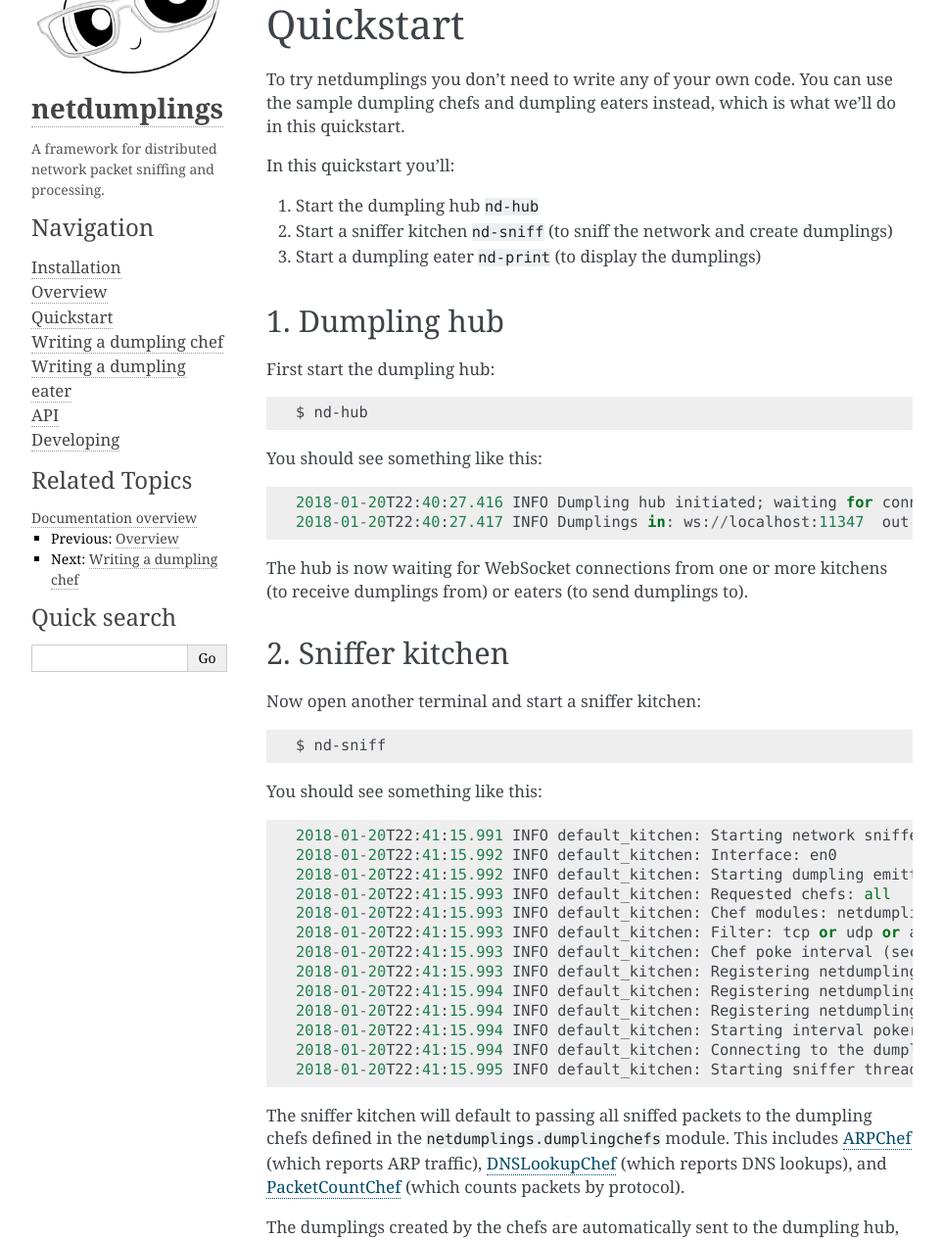
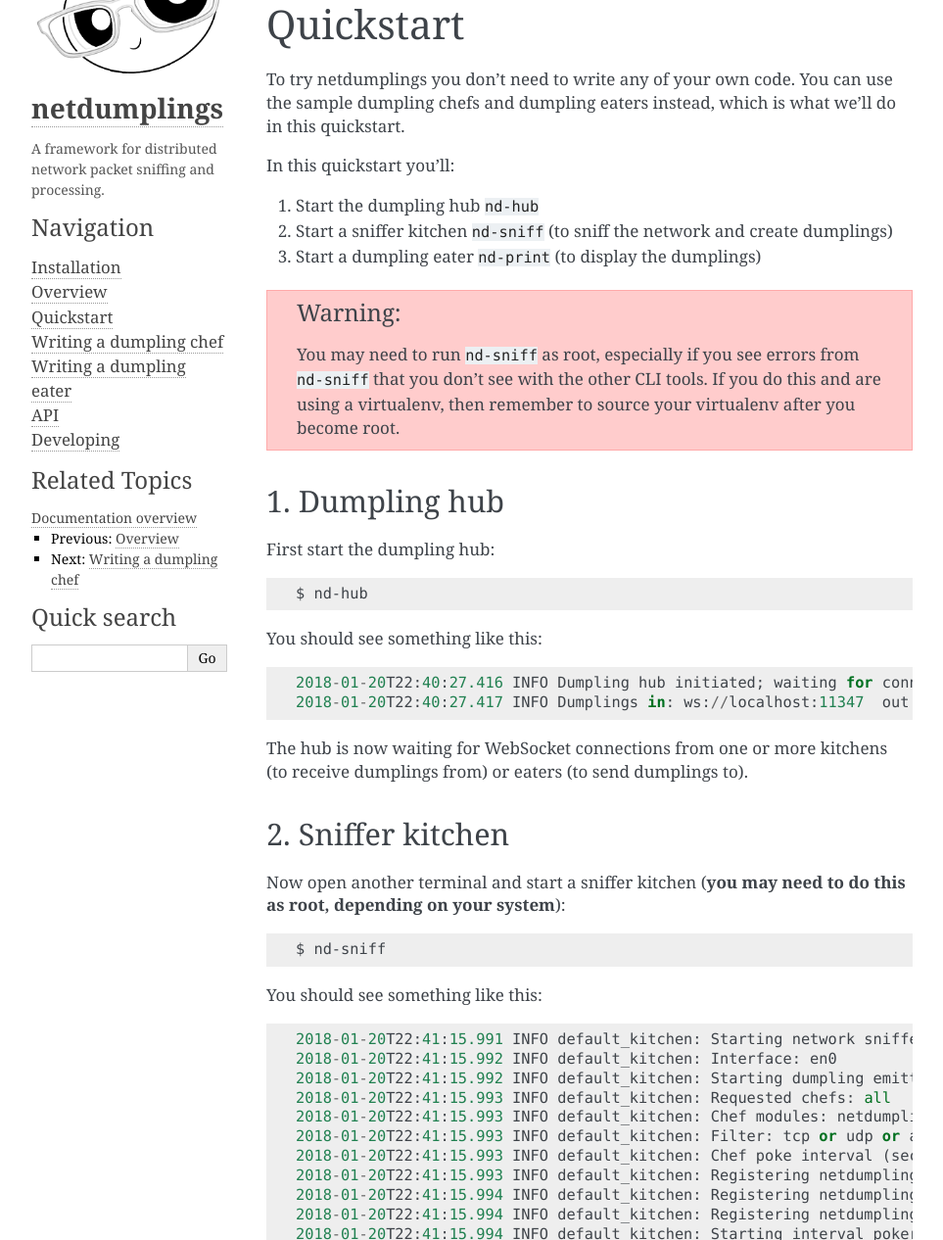
Before and after one commit to mjoblin/netdumplings, a Sphinx documentation site: the page built from docs/pages/quickstart.rst, in a window 1280 px wide and 1400 px high, cut to the strip 134-1400 px from the top of the window. Shown: the whole strip at 98% size, without its empty margins (148-1111 px from the left). Built offline with Sphinx 7.4.7, drawn with Linux system fonts in a browser that asks for light colours.

Commit message:
Update dependencies
* Change to websockets v7 to fix security warnings
* Switch to main scapy package now that it supports python 3
* Update docs to explain that nd-sniff might need to be run as root

```diff
--- a/docs/pages/quickstart.rst
+++ b/docs/pages/quickstart.rst
@@ -13,6 +13,11 @@
 2. Start a sniffer kitchen ``nd-sniff`` (to sniff the network and create
    dumplings)
 3. Start a dumpling eater ``nd-print`` (to display the dumplings)
+
+.. warning:: You may need to run ``nd-sniff`` as root, especially if you see
+  errors from ``nd-sniff`` that you don't see with the other CLI tools. If you
+  do this and are using a virtualenv, then remember to source your virtualenv
+  after you become root.
 
 1. Dumpling hub
 ---------------
@@ -32,7 +37,8 @@
 2. Sniffer kitchen
 ------------------
 
-Now open another terminal and start a sniffer kitchen: ::
+Now open another terminal and start a sniffer kitchen (**you may need to do this
+as root, depending on your system**): ::
 
    $ nd-sniff
 
--- a/netdumplings/_version.py
+++ b/netdumplings/_version.py
@@ -1 +1 @@
-__version__ = '0.3.2'
+__version__ = '0.4.0'
--- a/requirements.txt
+++ b/requirements.txt
@@ -1,7 +1,7 @@
 click~=6.7
 netifaces
 pygments
-scapy-python3==0.23
+scapy~=2.4.2
 sphinx-autodoc-typehints
 termcolor
-websockets~=4.0.0
+websockets~=7.0.0
--- a/setup.py
+++ b/setup.py
@@ -21,9 +21,9 @@
     'click~=6.7',
     'netifaces',
     'pygments',
-    'scapy-python3==0.23',
+    'scapy~=2.4.2',
     'termcolor',
-    'websockets~=4.0.0',
+    'websockets~=7.0.0',
 ]
 
 tests_require = [
```
